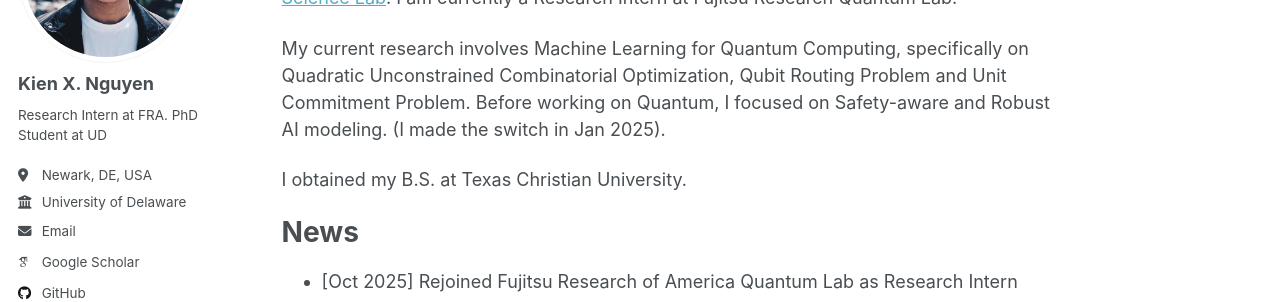
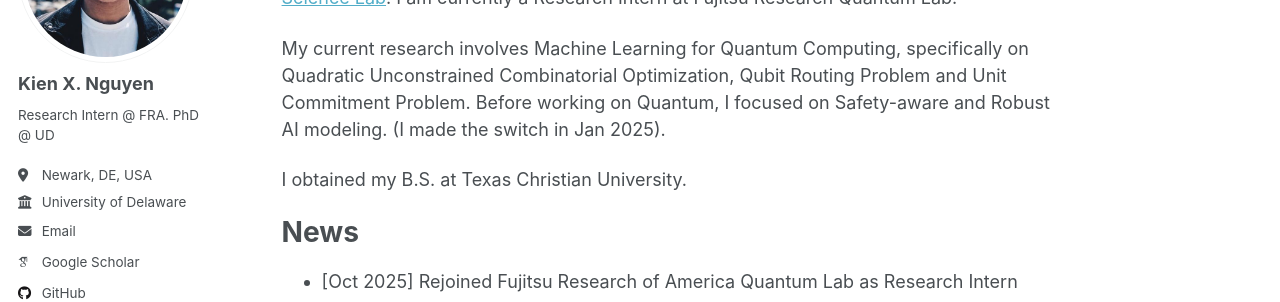
Before and after one commit to Nyquixt/Nyquixt.github.io, a Jekyll site: the page built from _pages/about.md, in a window 1280 px wide. Shown: the part 211-513 px from the top of the page. Built offline with Jekyll 4.4.1, drawn with Linux system fonts in a browser that asks for light colours; some web fonts are replaced.

Commit message:
small fix

```diff
--- a/_config.yml
+++ b/_config.yml
@@ -25,7 +25,7 @@ author:
   avatar           : "kien.jpg"
   name             : "Kien X. Nguyen"
   pronouns         : # example: "she/her"
-  bio              : "Research Intern at FRA. PhD Student at UD"
+  bio              : "Research Intern @ FRA. PhD @ UD"
   location         : "Newark, DE, USA"
   employer         : "University of Delaware"
   uri              : # URL
```
